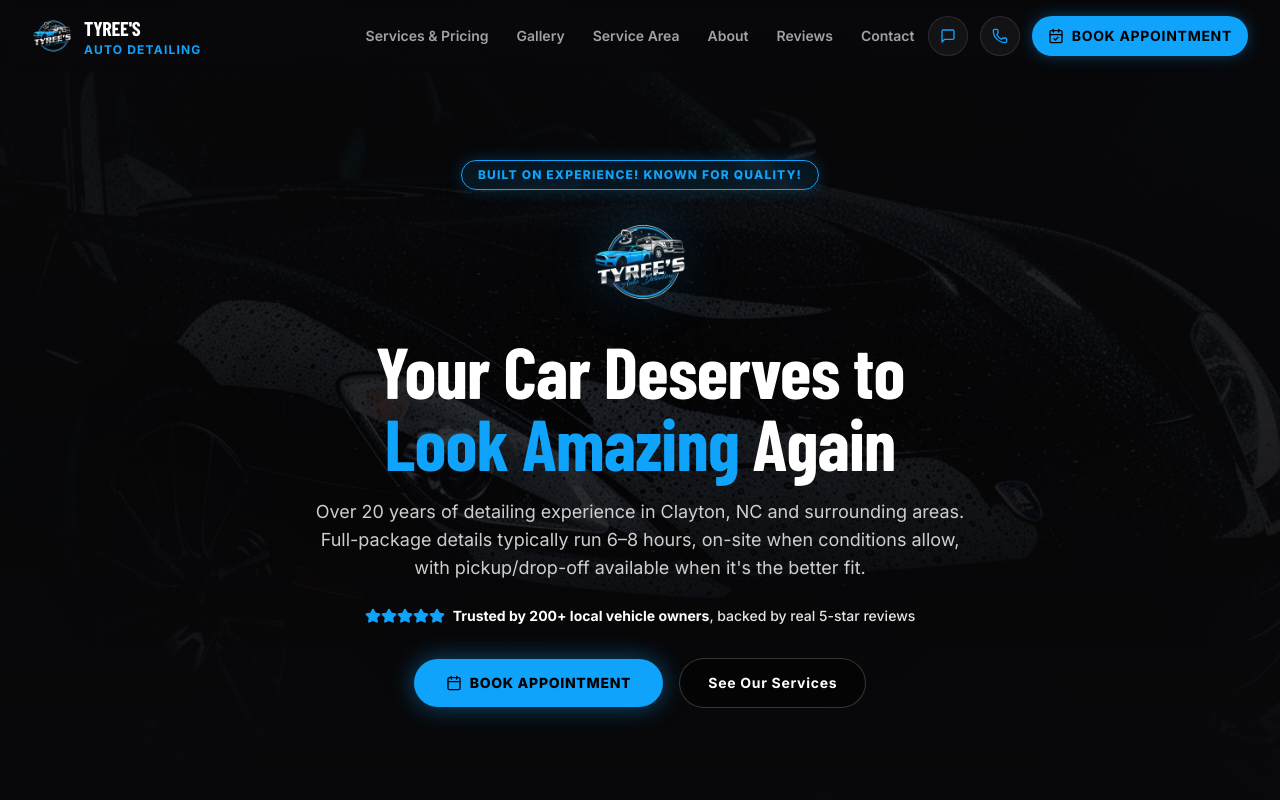
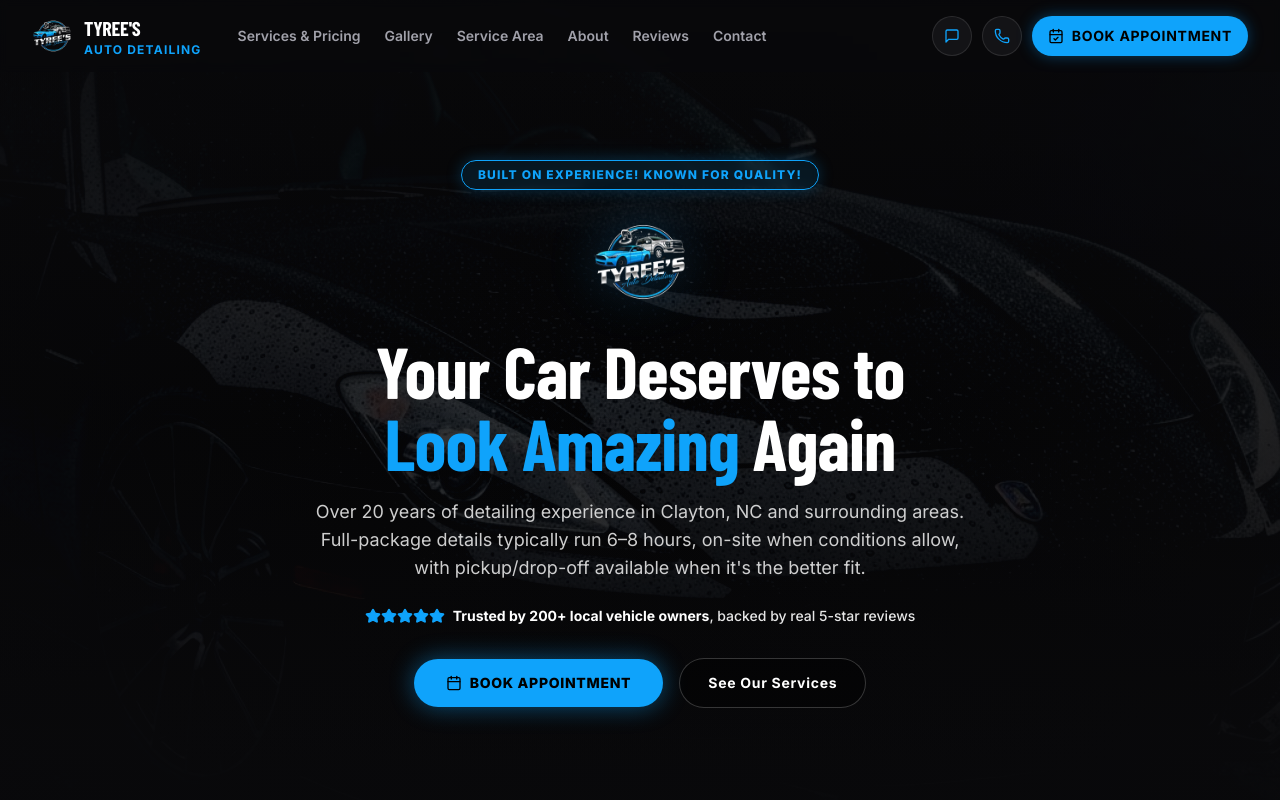
Before and after one commit to dbarbour86/tyrees, a Next.js app: page / in a window 1280 px wide. Shown: the top 800 px of the page. Built offline with nearby package versions, Linux system fonts and the light colour scheme; a web font is replaced by a local one.

Commit message:
style(header): tighten navbar links and shift left to add breathing room from action buttons

```diff
--- a/components/Header.tsx
+++ b/components/Header.tsx
@@ -30,14 +30,15 @@
             : "bg-[#09090b]/75 backdrop-blur-sm border-b border-transparent"
         }`}
       >
-        <div className="container h-full flex items-center justify-between gap-4 relative">
-          {/* Logo Brand */}
+        <div className="container h-full flex items-center justify-between gap-4">
+          {/* Left Cluster: Logo Brand + Desktop Navigation */}
+          <div className="flex items-center gap-7 xl:gap-9">
             <Link
               href="/"
               aria-label="Tyree's Auto Detailing Home"
-            className="flex items-center gap-3 text-foreground no-underline focus-visible:outline-none focus-visible:ring-2 focus-visible:ring-primary rounded-lg z-10"
+              className="flex items-center gap-3 text-foreground no-underline focus-visible:outline-none focus-visible:ring-2 focus-visible:ring-primary rounded-lg shrink-0"
             >
-            <div className="relative w-10 h-10 shrink-0">
+              <div className="relative w-9 h-9 md:w-10 md:h-10 shrink-0">
                 <Image
                   src="/images/tyrees-logo.webp"
                   alt="Tyree's Auto Detailing Logo"
@@ -57,48 +58,49 @@
               </div>
             </Link>
 
-          {/* Desktop Navigation Centered */}
-          <nav className="hidden lg:flex items-center gap-7 absolute left-1/2 -translate-x-1/2" aria-label="Main Navigation">
+            {/* Desktop Navigation - Tightened & Moved Left */}
+            <nav className="hidden lg:flex items-center gap-5 xl:gap-6" aria-label="Main Navigation">
               <Link
                 href="/services"
-              className="text-sm font-semibold text-muted-foreground hover:text-foreground transition-colors"
+                className="text-xs xl:text-sm font-semibold text-muted-foreground hover:text-foreground transition-colors whitespace-nowrap"
               >
                 Services &amp; Pricing
               </Link>
               <Link
                 href="/gallery"
-              className="text-sm font-semibold text-muted-foreground hover:text-foreground transition-colors"
+                className="text-xs xl:text-sm font-semibold text-muted-foreground hover:text-foreground transition-colors whitespace-nowrap"
               >
                 Gallery
               </Link>
               <Link
                 href="/service-area"
-              className="text-sm font-semibold text-muted-foreground hover:text-foreground transition-colors"
+                className="text-xs xl:text-sm font-semibold text-muted-foreground hover:text-foreground transition-colors whitespace-nowrap"
               >
                 Service Area
               </Link>
               <Link
                 href="/about"
-              className="text-sm font-semibold text-muted-foreground hover:text-foreground transition-colors"
+                className="text-xs xl:text-sm font-semibold text-muted-foreground hover:text-foreground transition-colors whitespace-nowrap"
               >
                 About
               </Link>
               <Link
                 href="/reviews"
-              className="text-sm font-semibold text-muted-foreground hover:text-foreground transition-colors"
+                className="text-xs xl:text-sm font-semibold text-muted-foreground hover:text-foreground transition-colors whitespace-nowrap"
               >
                 Reviews
               </Link>
               <Link
                 href="/contact"
-              className="text-sm font-semibold text-muted-foreground hover:text-foreground transition-colors"
+                className="text-xs xl:text-sm font-semibold text-muted-foreground hover:text-foreground transition-colors whitespace-nowrap"
               >
                 Contact
               </Link>
             </nav>
+          </div>
 
           {/* Right Action Buttons */}
-          <div className="flex items-center gap-2 md:gap-3">
+          <div className="flex items-center gap-2 md:gap-2.5 shrink-0">
             {/* Quick SMS Link */}
             <a
               href="sms:9193203010"
@@ -123,7 +125,7 @@
             <button
               type="button"
               onClick={() => openModal()}
-              className="hidden sm:inline-flex items-center gap-2 px-4 py-2.5 rounded-full bg-primary hover:bg-primary-hover text-black text-xs md:text-sm font-bold uppercase tracking-wider transition-all shadow-[0_0_15px_rgba(15,163,251,0.35)]"
+              className="hidden sm:inline-flex items-center gap-2 px-4 py-2.5 rounded-full bg-primary hover:bg-primary-hover text-black text-xs md:text-sm font-bold uppercase tracking-wider transition-all shadow-[0_0_15px_rgba(15,163,251,0.35)] shrink-0"
             >
               <CalendarCheck className="w-4 h-4" />
               <span>Book Appointment</span>
```
Lines whose indentation alone changed are shown as unchanged.
